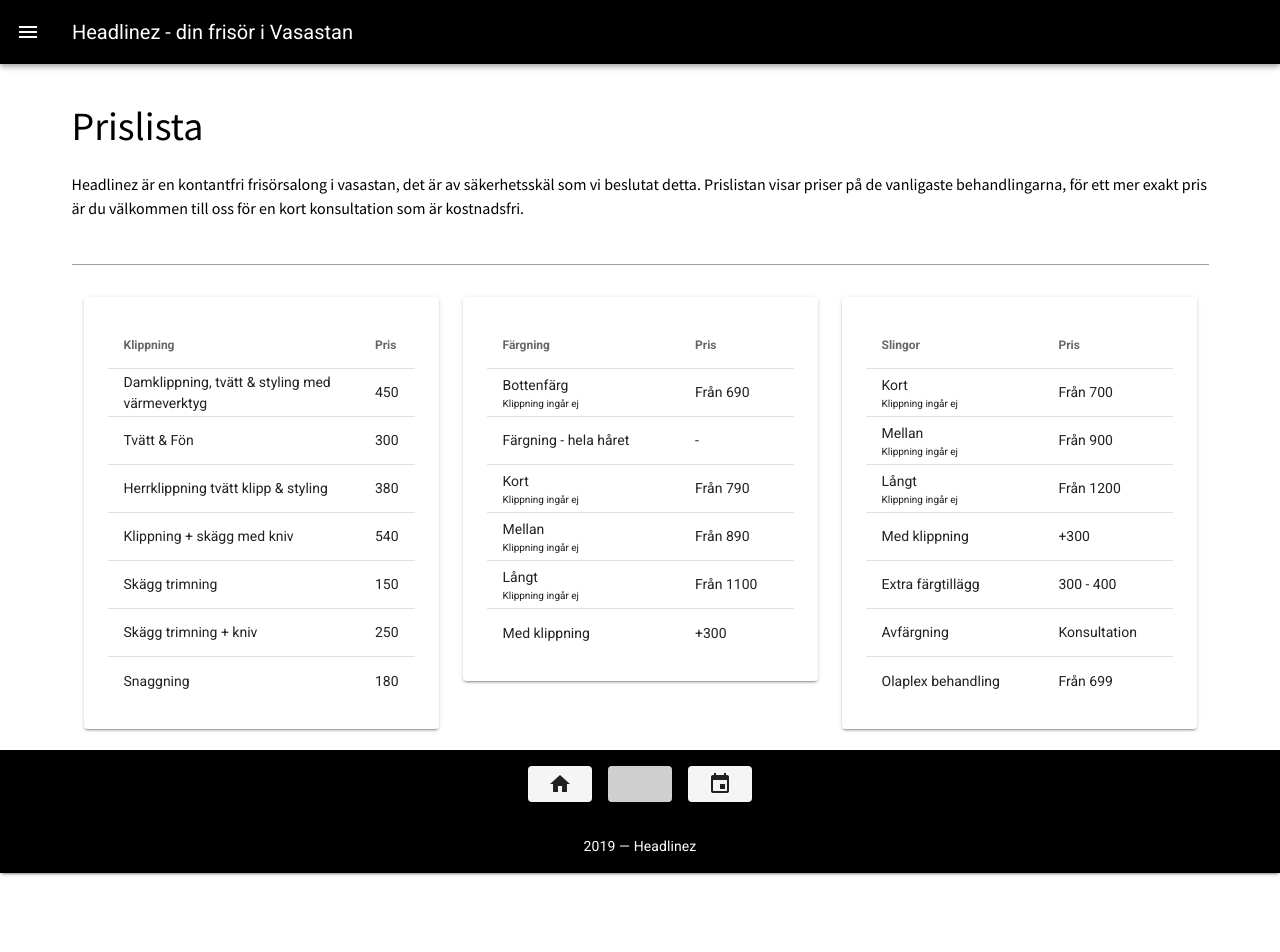
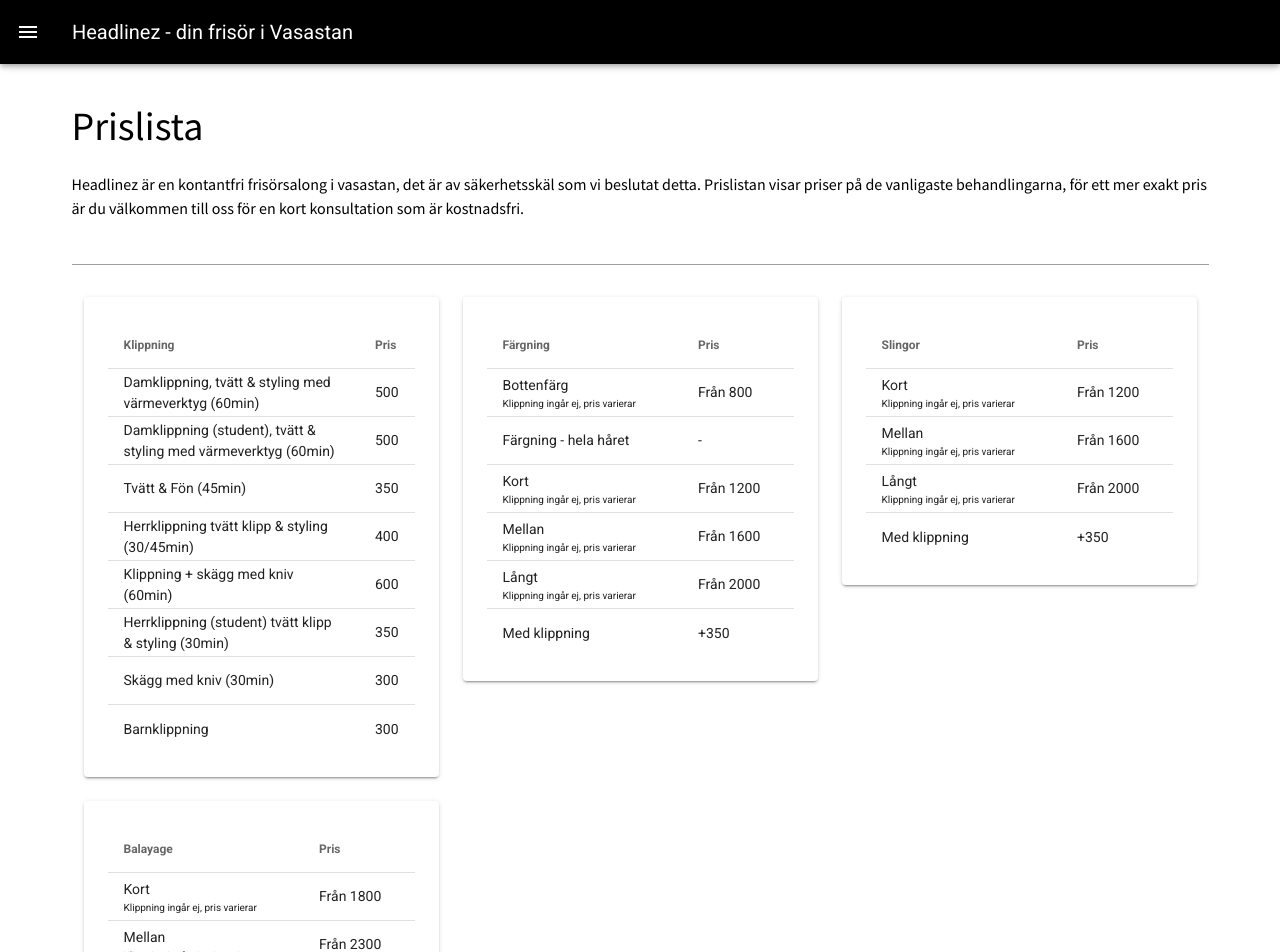
Before and after one commit to rickardbroberg/headlinez, a Nuxt app: page /priser in a window 1280 px wide. Shown: the top 952 px of the page. Before the commit the page ends 873 px from the top, so only its background shows below. Built offline with nearby package versions, Linux system fonts and the light colour scheme.

Commit message:
price changes

```diff
--- a/pages/priser.vue
+++ b/pages/priser.vue
@@ -93,6 +93,35 @@
                 </v-card>
               </v-col>
 
+              <v-col
+                cols="12"
+                sm="4"
+              >
+                <v-card
+                  class=" ma-3 pa-6"
+                  max-width="400"
+                >
+                  <v-simple-table class="theme--light">
+                    <template v-slot:default>
+                      <thead>
+                        <tr>
+                          <th class="text-left">Balayage</th>
+                          <th class="text-left">Pris</th>
+                        </tr>
+                      </thead>
+                      <tbody>
+                        <tr v-for="item in balayage" :key="item.name">
+                          <td><span class="name">{{ item.name }}</span> <span v-if="item.detail" class="detail">{{ item.detail }} </span></td>
+                          <td>{{ item.price }}</td>
+                        </tr>
+                      </tbody>
+                    </template>
+                  </v-simple-table>
+                </v-card>
+              </v-col>
+
+
+
             </v-row>
 
           </div>
@@ -128,40 +157,44 @@ export default {
 
     klippningar: [
       {
-        name: 'Damklippning, tvätt & styling med värmeverktyg',
-        price: 450,
+        name: 'Damklippning, tvätt & styling med värmeverktyg (60min)',
+        price: 500,
       },
       {
-        name: 'Tvätt & Fön',
+        name: 'Damklippning (student), tvätt & styling med värmeverktyg (60min)',
+        price: 500,
+      },
+      {
+        name: 'Tvätt & Fön (45min)',
+        price: 350,
+      },
+      {
+        name: 'Herrklippning tvätt klipp & styling (30/45min)',
+        price: 400,
+      },
+      {
+        name: 'Klippning + skägg med kniv (60min)',
+        price: 600,
+      },
+      {
+        name: 'Herrklippning (student) tvätt klipp & styling (30min)',
+        price: 350,
+      },
+      {
+        name: 'Skägg med kniv (30min)',
         price: 300,
       },
       {
-        name: 'Herrklippning tvätt klipp & styling',
-        price: 380,
-      },
-      {
-        name: 'Klippning + skägg med kniv',
-        price: 540,
-      },
-      {
-        name: 'Skägg trimning',
-        price: 150,
-      },
-      {
-        name: 'Skägg trimning + kniv',
-        price: 250,
-      },
-      {
-        name: 'Snaggning',
-        price: 180,
+        name: 'Barnklippning',
+        price: 300,
       },
 
     ],
     fargningar: [
         {
           name: 'Bottenfärg',
-          detail: 'Klippning ingår ej',
-          price: 'Från 690',
+          detail: 'Klippning ingår ej, pris varierar',
+          price: 'Från 800',
         },
         {
           name: 'Färgning -  hela håret',
@@ -169,55 +202,60 @@ export default {
         },
         {
           name: 'Kort',
-          detail: 'Klippning ingår ej',
-          price: 'Från 790',
+          detail: 'Klippning ingår ej, pris varierar',
+          price: 'Från 1200',
         },
         {
           name: 'Mellan',
-          detail: 'Klippning ingår ej',
-          price: 'Från 890',
+          detail: 'Klippning ingår ej, pris varierar',
+          price: 'Från 1600',
         },
         {
           name: 'Långt',
-          detail: 'Klippning ingår ej',
-          price: 'Från 1100',
+          detail: 'Klippning ingår ej, pris varierar',
+          price: 'Från 2000',
         },
         {
           name: 'Med klippning',
-          price: '+300',
+          price: '+350',
         }
       ],
       slingor: [
         {
           name: 'Kort',
-          detail: 'Klippning ingår ej',
-          price: 'Från 700',
+          detail: 'Klippning ingår ej, pris varierar',
+          price: 'Från 1200',
         },
         {
           name: 'Mellan',
-          detail: 'Klippning ingår ej',
-          price: 'Från 900',
+          detail: 'Klippning ingår ej, pris varierar',
+          price: 'Från 1600',
         },
         {
           name: 'Långt',
-          detail: 'Klippning ingår ej',
-          price: 'Från 1200',
+          detail: 'Klippning ingår ej, pris varierar',
+          price: 'Från 2000',
         },
         {
           name: 'Med klippning',
-          price: '+300',
+          price: '+350',
+        }
+      ],
+      balayage: [
+        {
+          name: 'Kort',
+          detail: 'Klippning ingår ej, pris varierar',
+          price: 'Från 1800',
         },
         {
-          name: 'Extra färgtillägg',
-          price: '300 - 400',
+          name: 'Mellan',
+          detail: 'Klippning ingår ej, pris varierar',
+          price: 'Från 2300',
         },
         {
-          name: 'Avfärgning',
-          price: 'Konsultation',
-        },
-        {
-          name: 'Olaplex behandling',
-          price: 'Från 699',
+          name: 'Långt',
+          detail: 'Klippning ingår ej, pris varierar',
+          price: 'Från 2700',
         }
       ],
   }),
```
